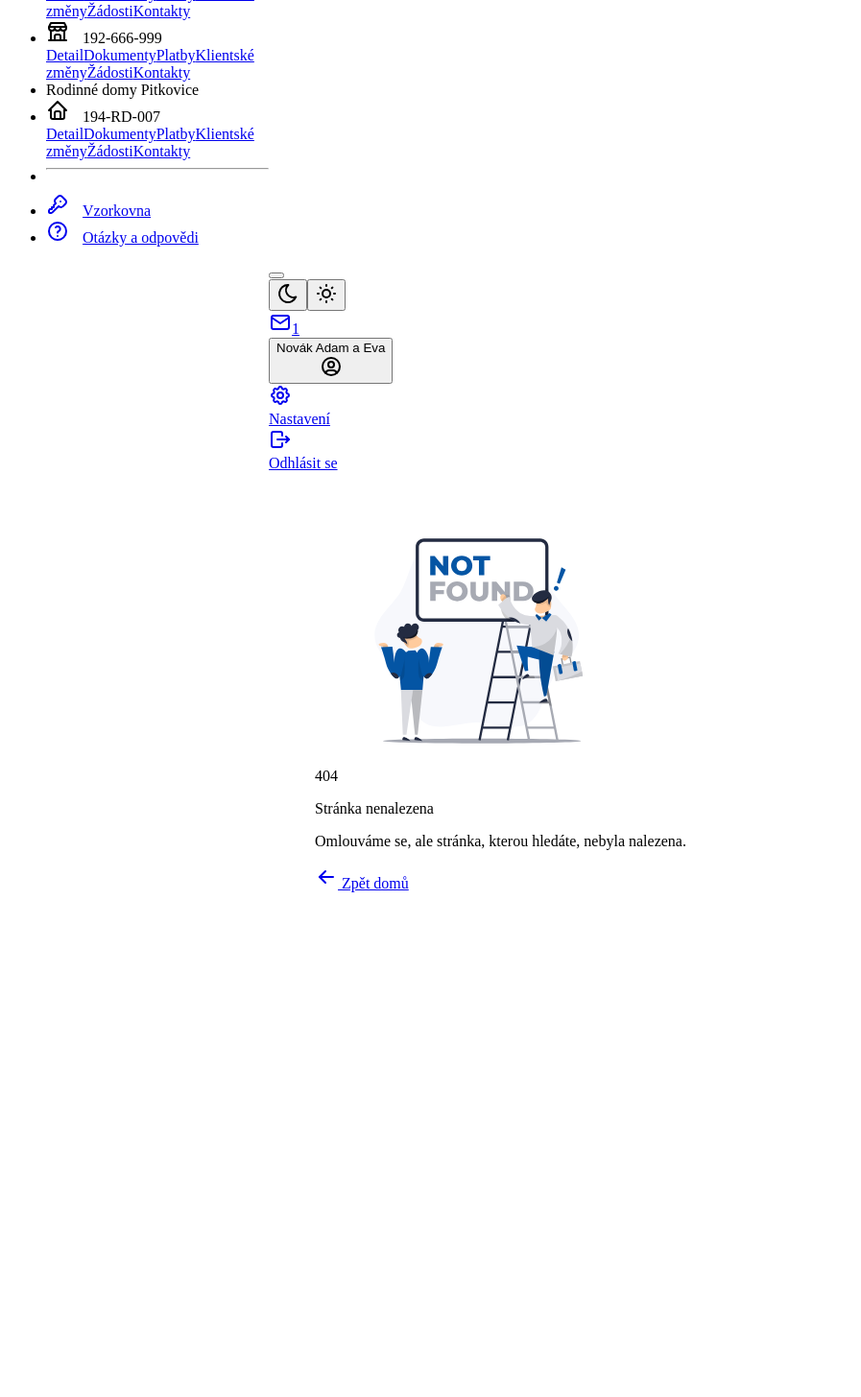
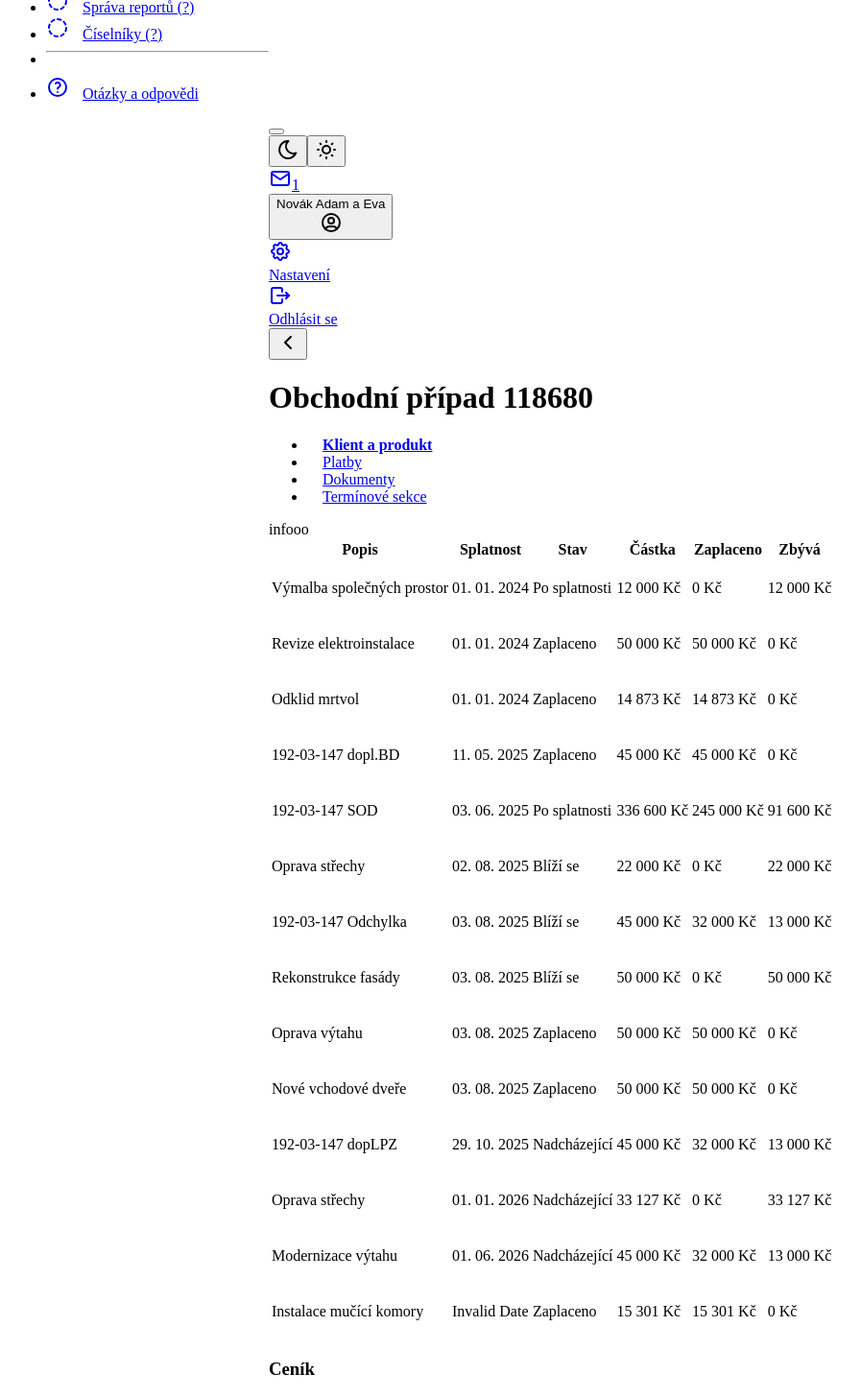
Before and after one commit to TomVitha/ois-vue, a Vue app: page /dois/obchodni-pripad in a window 1280 px wide. Shown: the part 513-1969 px from the top of the page at 96% size, without its empty margins (0-897 px from the left). Before the commit the page ends 1499 px from the top, so only its background shows below. Built offline with nearby package versions, Linux system fonts and the light colour scheme.

Commit message:
Create Obchodni Pripad page

```diff
--- a/src/assets/styles/tabler-custom.css
+++ b/src/assets/styles/tabler-custom.css
@@ -297,9 +297,39 @@ html {
 .card-table :is(thead, tbody, tfoot) tr:last-child {
   border-bottom: 0;
 }
+
 .card-table :is(thead, tbody, tfoot) tr:last-child :is(th, td) {
   border-bottom: 0;
 }
+
+
+/* WIP */
+.nav {
+  --tblr-nav-link-padding-x: 1rem;
+  --tblr-nav-link-padding-y: 0.75rem;
+  --tblr-nav-link-hover-bg: transparent;
+  --tblr-nav-link-font-weight: 600;
+}
+
+.nav-underline {
+  --tblr-nav-underline-gap: 0rem;
+  --tblr-nav-underline-border-width: 2px;
+}
+
+.nav .nav-link {
+  padding: var(--tblr-nav-link-padding-y) var(--tblr-nav-link-padding-x);
+}
+
+.nav-underline .nav-link.active,
+.nav-underline .show > .nav-link {
+  border-bottom-color: var(--tblr-primary);
+  font-weight: var(--tblr-nav-link-font-weight);
+}
+
+.nav-bordered .nav-item + .nav-item {
+  margin: 0;
+}
+
 
 /* HACK: QUICK AND DIRTY */
 @media (min-width: 992px) {
--- a/src/router/index.ts
+++ b/src/router/index.ts
@@ -97,6 +97,11 @@ const router = createRouter({
       meta: { layout: LayoutDOIS },
     },
     {
+      path: '/dois/obchodni-pripad',
+      component: () => import('../views/DOIS/ObchodniPripad.vue'),
+      meta: { layout: LayoutDOIS },
+    },
+    {
       path: '/dois/objednavka/:orderId',
       component: () => import('../views/DOIS/DetailObjednavky.vue'),
       meta: { layout: LayoutDOIS },
--- /dev/null
+++ b/src/views/DOIS/ObchodniPripad.vue
@@ -0,0 +1,158 @@
+<script setup lang="ts">
+  import { computed } from 'vue'
+  import PageTemplate from '@/components/PageTemplate.vue'
+  import Payments from '@/components/Payment/Payments.vue'
+  import DocumentItem from '@/components/DocumentItem.vue'
+  import Empty from '@/components/Empty.vue'
+
+  import { usePaymentsStore } from '@/stores/payments'
+  import { useDocumentsStore } from '@/stores/documents'
+
+  const paymentsStore = usePaymentsStore()
+  const documentsStore = useDocumentsStore()
+
+  // ! HARD-CODED PRODUCT ID
+  const productId = '192-03-147'
+
+  const productDocuments = computed(() => {
+    return [...documentsStore.documents]
+      .filter((document) => document.productId === productId)
+      .sort((a, b) => {
+        return new Date(b.dateAdded).getTime() - new Date(a.dateAdded).getTime()
+      })
+  })
+
+  const categorizedDocuments = computed(() => {
+    return documentsStore.categories
+      .map((category) => {
+        const categoryDocuments = productDocuments.value.filter((document) => document.categoryId === category.id)
+
+        return {
+          category,
+          documents: categoryDocuments,
+        }
+      })
+      .filter((entry) => entry.documents.length > 0)
+  })
+</script>
+
+<template>
+  <PageTemplate title="Obchodní případ 118680" back-to="/dois/obchodni-pripady">
+    <ul class="nav nav-underline border-bottom flex-nowrap scroll-x mb-3" data-bs-toggle="tabs" role="tablist">
+      <li class="nav-item" role="presentation">
+        <a href="#tab-1" class="nav-link active" data-bs-toggle="tab" aria-selected="true" role="tab" draggable="false">Klient a produkt</a>
+      </li>
+      <li class="nav-item" role="presentation">
+        <a href="#tab-2" class="nav-link" data-bs-toggle="tab" aria-selected="false" role="tab" draggable="false">Platby</a>
+      </li>
+      <li class="nav-item" role="presentation">
+        <a href="#tab-3" class="nav-link" data-bs-toggle="tab" aria-selected="false" role="tab" draggable="false">Dokumenty</a>
+      </li>
+      <li class="nav-item" role="presentation">
+        <a href="#tab-4" class="nav-link" data-bs-toggle="tab" aria-selected="false" role="tab" draggable="false">Termínové sekce</a>
+      </li>
+    </ul>
+
+
+    <div class="tab-content">
+
+      <!-- Klient a produkt -->
+      <div class="tab-pane active show" id="tab-1" role="tabpanel">
+        <div class="row row-deck row-cards">
+          <div class="col-12">
+            <div class="card">
+              <div class="card-body">
+                <!-- TODO -->
+                 <!--
+                  'Klient' -- je abstraktní taková uber entita
+                      Nazev:Veselý Josef Dr. Ing. Ph.D. MBA a Věra
+                      Email:vesely@taxway.cz
+                      Telefon:+420724747457, 602234725
+                  'Osoba' - Reálně je "Osoby" -- vypisuje všechny jednotlivé osoby/lidi
+                      Jméno:Dr. Ing. Veselý Josef Ph.D MBA
+                      Email:vesely@taxway.cz
+                      Telefon:+420724747457
+
+                      Jméno:Veselá Věra
+                      Telefon:+420602234725
+                  'Produkt' -- evidentně ne všechny údaje musí být vypsány
+                      Číslo smlouvy:128-07-156
+                      Typ:
+                      Adresa:
+                      Dům:
+                      Číslo bytu:
+                      Dispozice:
+                 -->
+                infooo
+              </div>
+            </div>
+          </div>
+        </div>
+      </div>
+
+      <!-- Platby -->
+      <div class="tab-pane" id="tab-2" role="tabpanel">
+        <div class="row row-deck row-cards">
+          <div class="col-12">
+            <div class="card">
+              <!-- Example data only -->
+              <Payments :payments="paymentsStore.payments" />
+            </div>
+          </div>
+        </div>
+      </div>
+
+      <!-- Dokumenty -->
+      <div class="tab-pane" id="tab-3" role="tabpanel">
+        <div class="row row-deck row-cards">
+          <template v-if="categorizedDocuments.length > 0">
+            <template v-for="item in categorizedDocuments" :key="item.category.id">
+              <div class="col-12 mt-3">
+                <h3 class="mb-0">{{ item.category.name }}</h3>
+              </div>
+              <div class="col-12">
+                <div class="card">
+                  <div class="list-group list-group-flush">
+                    <DocumentItem
+                      v-for="document in item.documents"
+                      :key="document.id"
+                      :title="document.name"
+                      :filesize="document.fileSize"
+                      :dateAdded="document.dateAdded"
+                      :dateValid="document.dateValid"
+                      :fileUrl="document.fileUrl" />
+                  </div>
+                </div>
+              </div>
+            </template>
+          </template>
+
+          <div v-else class="col-12">
+            <Empty title="Žádné dokumenty" :subtitle="`Nejsou žádné dokumenty.`" />
+          </div>
+        </div>
+      </div>
+
+      <!-- Termínové sekce -->
+      <div class="tab-pane" id="tab-4" role="tabpanel">
+        <div class="row row-deck row-cards">
+          <div class="col-12">
+            <div class="card">
+              <div class="card-body">
+                <!-- TODO -->
+                termínové sekceee
+              </div>
+            </div>
+          </div>
+        </div>
+      </div>
+
+    </div>
+
+
+
+
+  </PageTemplate>
+</template>
+
+<style scoped></style>
```
